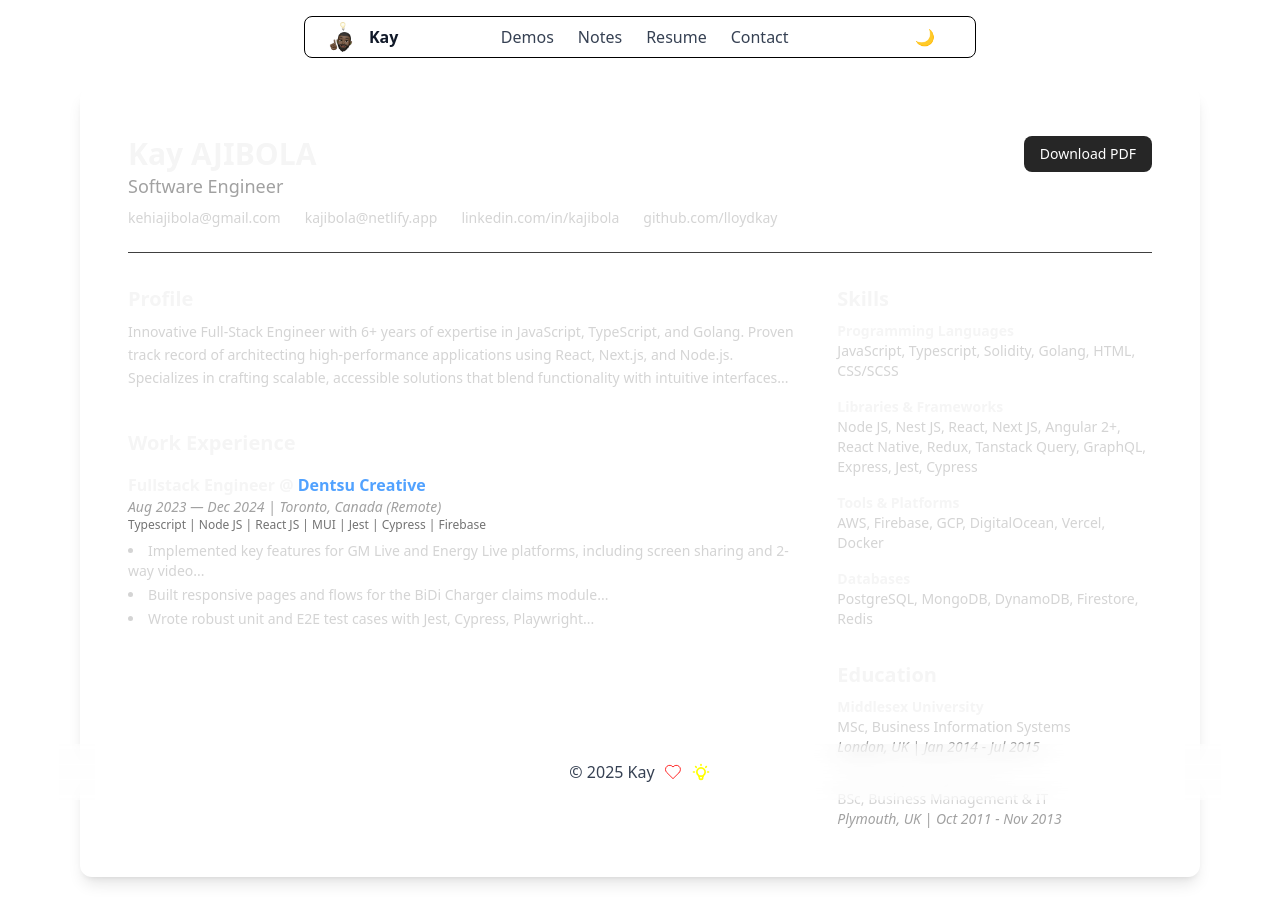
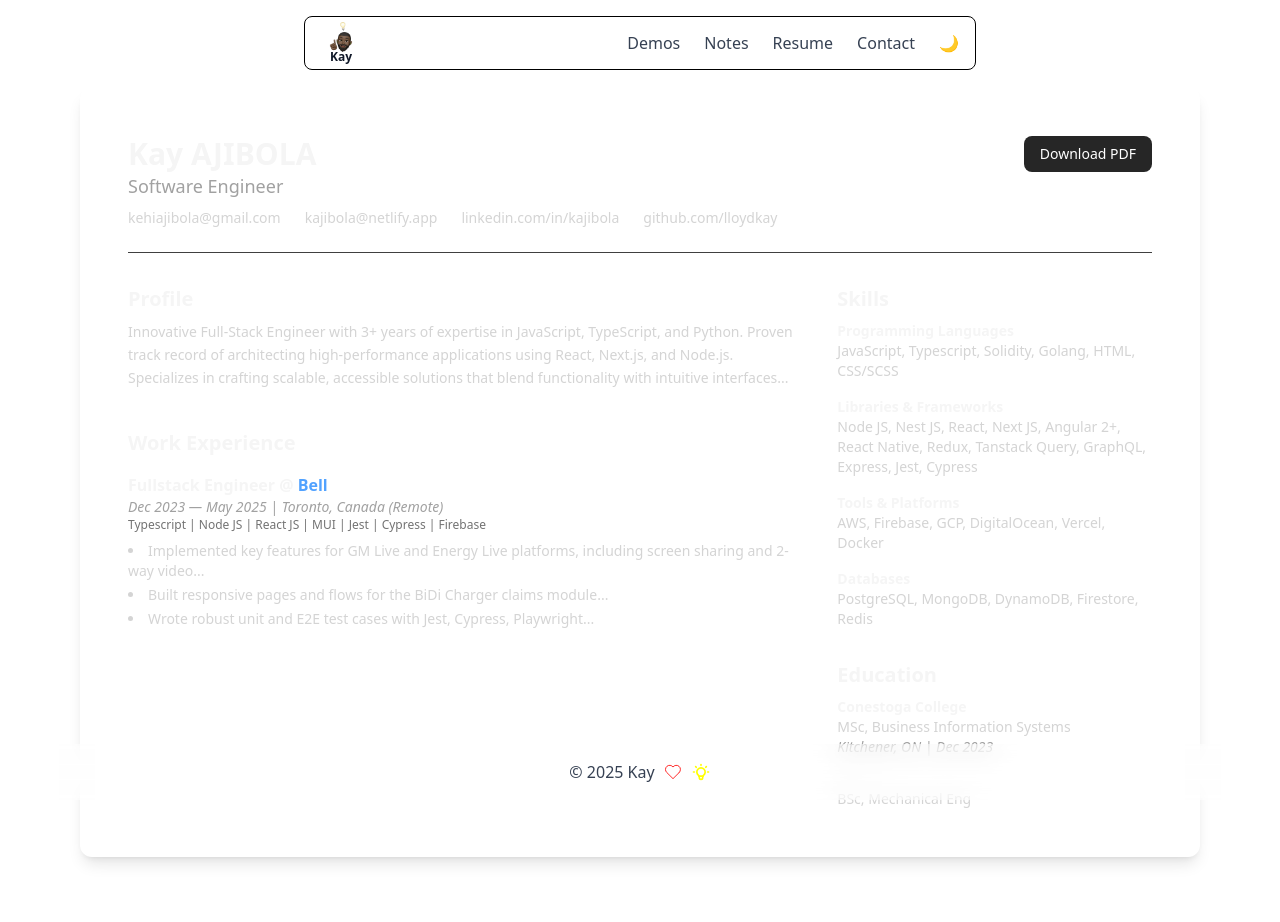
Before and after one commit to LloydKay/kay-lat, a React (Vite) app: page /resume in a window 1280 px wide. Shown: the top 922 px of the page. Built offline with nearby package versions, Linux system fonts and the light colour scheme.

Commit message:
Fix Header

```diff
--- a/src/Home.jsx
+++ b/src/Home.jsx
@@ -8,7 +8,8 @@ const Home = () => {
   return (
     <>
       <div className=" dark:bg-black dark:text-white ">
-        <section className="container max-w-3xl mx-auto py-20">
+        <div className="flex flex-col px-4 container max-w-3xl mx-auto py-10 ">
+          <section className="container max-w-3xl mx-auto ">
             <div className="mt-10  " style={{ opacity: 1 }}>
               <img
                 src={hoi}
@@ -30,11 +31,12 @@ const Home = () => {
                 >
                   I am Kay, a software engineer based in Toronto, Canada. I
                   believe great software should be powerful under the hood and
-                beautiful on the surface. Welcome to my digital playground where
-                form meets function, and every semicolon is exactly where it
-                should be ✨. Here, you will find notes, demos and projects in
-                areas I am currently exploring as I learn to build better
-                products and experiences on the web, mobile, blockchain and{" "}
+                  beautiful on the surface. Welcome to my digital playground
+                  where form meets function, and every semicolon is exactly
+                  where it should be ✨. Here, you will find notes, demos and
+                  projects in areas I am currently exploring as I learn to build
+                  better products and experiences on the web, mobile, blockchain
+                  and{" "}
                   <a
                     href="https://www.servicenow.com/"
                     target="_blank"
@@ -716,6 +718,7 @@ const Home = () => {
             </div>
           </section>
         </div>
+      </div>
     </>
   );
 };
--- a/src/components/Header.jsx
+++ b/src/components/Header.jsx
@@ -28,21 +28,20 @@ const Header = () => {
   };
 
   return (
-    <div className="w-full fixed top-0 z-50">
+    <div className="w-full fixed top-0 z-50 px-6">
       {/* wrapper adds spacing above the border */}
       <div className="mt-4">
-        <header className="flex items-center justify-between max-w-2xl mx-auto px-4  border dark:border-gray-500 rounded-lg bg-transparent">
+        <header className="flex flex-wrap items-center justify-between max-w-2xl mx-auto px-4 border dark:border-gray-500 rounded-lg bg-transparent">
           <Link to="/">
-            <div className="flex items-center space-x-2">
+            <div className="flex flex-col items-center space-y-1">
               <img src={head} alt="Kay" className="w-10 h-10 rounded-full" />
-
-              <span className="font-semibold text-gray-900 dark:text-white">
+              <span className=" -mt-3 mb-1 font-semibold text-gray-900 dark:text-white text-xs">
                 Kay
               </span>
             </div>
           </Link>
 
-          <nav className="flex items-center space-x-6 text-gray-700 dark:text-gray-300">
+          <nav className="flex space-x-6 text-gray-700 dark:text-gray-300">
             <a href="/demos" className="hover:text-black dark:hover:text-white">
               Demos
             </a>
@@ -61,11 +60,10 @@ const Header = () => {
             >
               Contact
             </a>
+            <button className=" hover:opacity-50" onClick={toggleTheme}>
+              {theme === "dark" ? "🌞" : "🌙"}
+            </button>
           </nav>
-
-          <button className="py-2 px-6 hover:opacity-50" onClick={toggleTheme}>
-            {theme === "dark" ? "🌞" : "🌙"}
-          </button>
         </header>
       </div>
     </div>
--- a/src/components/Resume.jsx
+++ b/src/components/Resume.jsx
@@ -30,8 +30,8 @@ const Resume = () => {
             <section>
               <h3 className="text-xl font-semibold mb-2">Profile</h3>
               <p className="text-sm leading-relaxed text-neutral-300">
-                Innovative Full-Stack Engineer with 6+ years of expertise in
-                JavaScript, TypeScript, and Golang. Proven track record of
+                Innovative Full-Stack Engineer with 3+ years of expertise in
+                JavaScript, TypeScript, and Python. Proven track record of
                 architecting high-performance applications using React, Next.js,
                 and Node.js. Specializes in crafting scalable, accessible
                 solutions that blend functionality with intuitive interfaces...
@@ -45,10 +45,10 @@ const Resume = () => {
               <div className="mb-6">
                 <h4 className="font-bold">
                   Fullstack Engineer @{" "}
-                  <span className="text-blue-400">Dentsu Creative</span>
+                  <span className="text-blue-400">Bell </span>
                 </h4>
                 <p className="text-sm italic text-neutral-400">
-                  Aug 2023 — Dec 2024 | Toronto, Canada (Remote)
+                  Dec 2023 — May 2025 | Toronto, Canada (Remote)
                 </p>
                 <p className="text-xs text-neutral-500 mb-2">
                   Typescript | Node JS | React JS | MUI | Jest | Cypress |
@@ -113,22 +113,17 @@ const Resume = () => {
               <h3 className="text-xl font-semibold mb-2">Education</h3>
               <ul className="space-y-3 text-sm">
                 <li>
-                  <p className="font-bold">Middlesex University</p>
+                  <p className="font-bold">Conestoga College</p>
                   <p className="text-neutral-300">
                     MSc, Business Information Systems
                   </p>
                   <p className="text-neutral-400 italic">
-                    London, UK | Jan 2014 - Jul 2015
+                    Kitchener, ON | Dec 2023
                   </p>
                 </li>
                 <li>
-                  <p className="font-bold">University of Plymouth</p>
-                  <p className="text-neutral-300">
-                    BSc, Business Management & IT
-                  </p>
-                  <p className="text-neutral-400 italic">
-                    Plymouth, UK | Oct 2011 - Nov 2013
-                  </p>
+                  <p className="font-bold">OAU</p>
+                  <p className="text-neutral-300">BSc, Mechanical Eng</p>
                 </li>
               </ul>
             </section>
```
Lines whose indentation alone changed are shown as unchanged.
